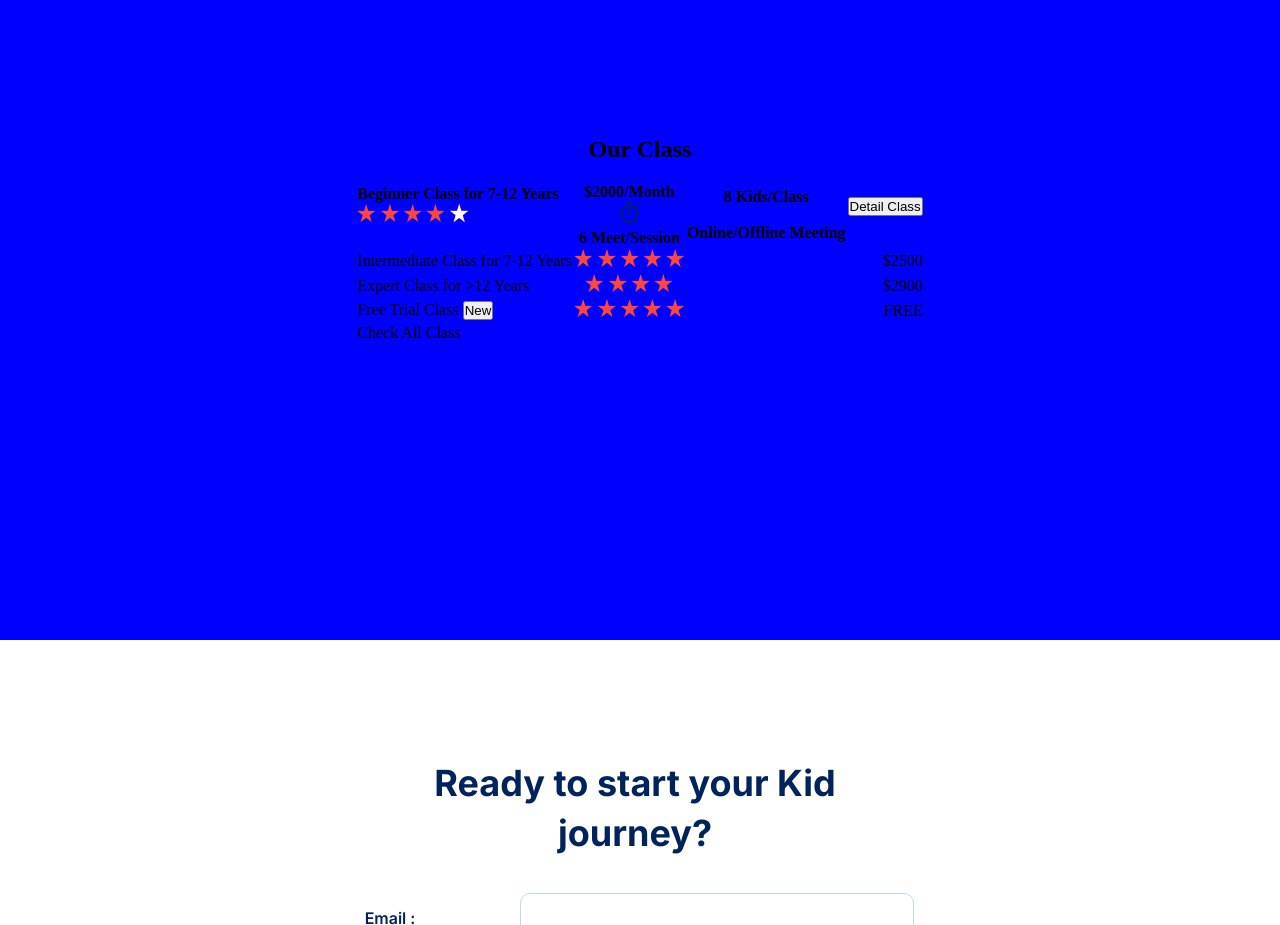
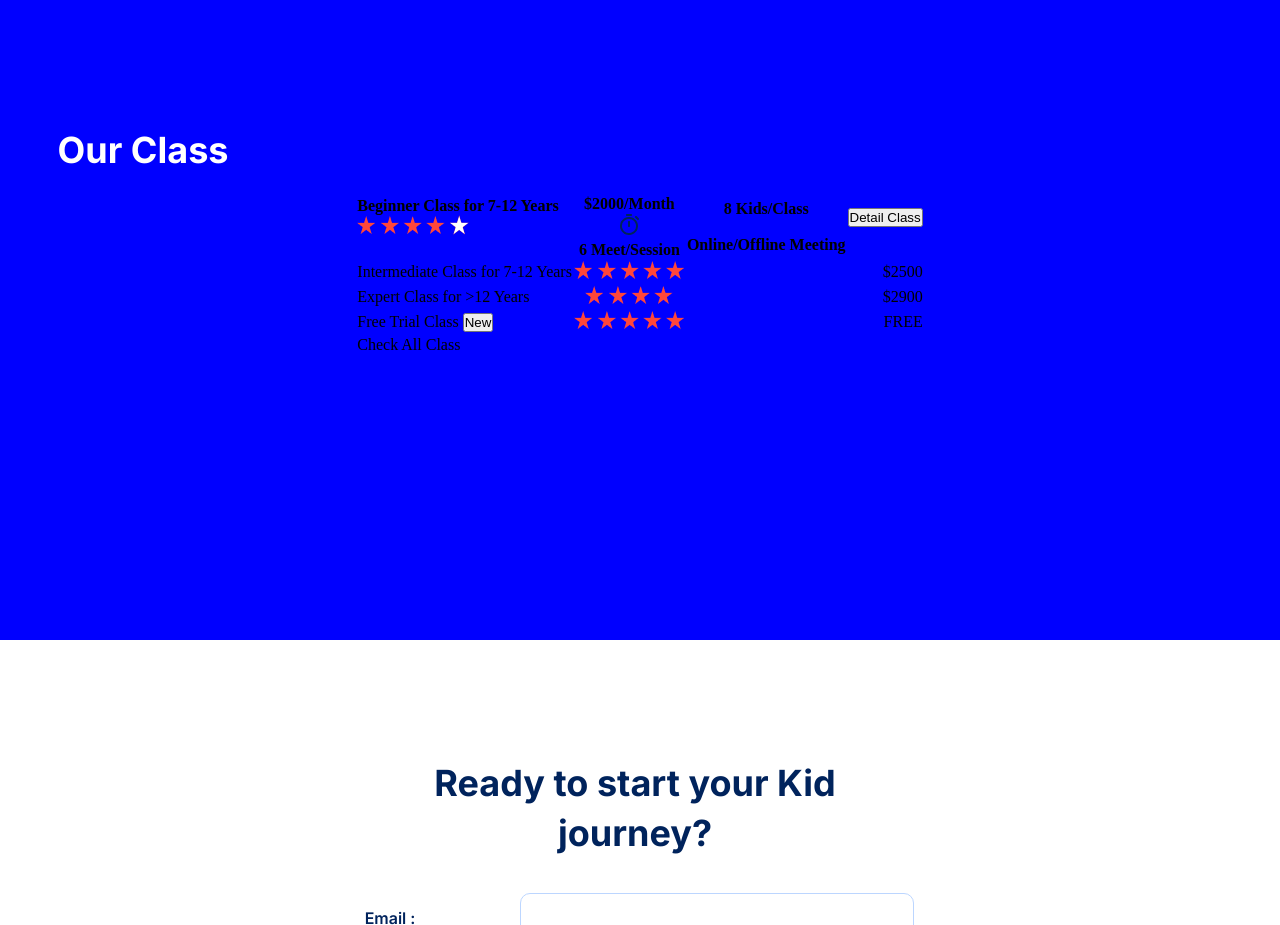
Before and after one commit to Lucaslmp77/Lucas-Mendes---Entrega-final---Landing-page, a plain HTML site: page index.html in a window 1280 px wide. Shown: the part 3360-4285 px from the top of the page. Drawn offline with Linux system fonts and the light colour scheme; files whose address does not match are found by name.

Commit message:
pagina5 add estilo ao titulo

```diff
--- a/style.css
+++ b/style.css
@@ -318,6 +318,16 @@ span {
     background-color: blue;
 }
 
+.titulopag5 {
+    font-family: 'Inter', sans-serif;
+    font-style: normal;
+    font-weight: 700;
+    font-size: 36px;
+    line-height: 50px;
+    color: #FFFFFF;
+    margin-right: 994px;
+}
+
 /*Sexta pagina (pagina6)*/
 
 #pag6 {
```
